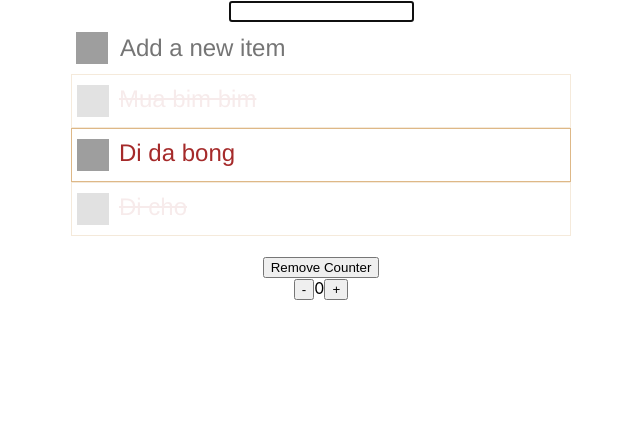
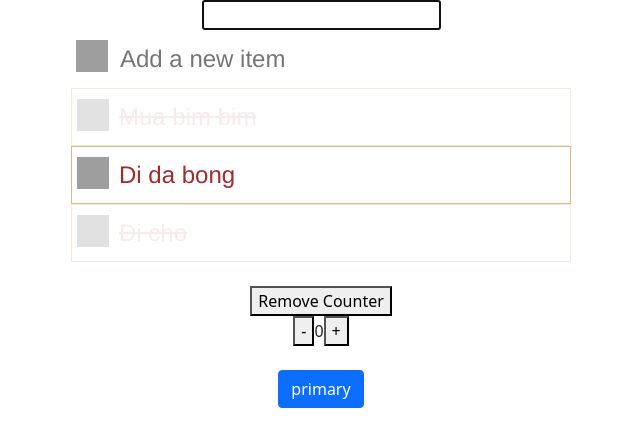
Before and after one commit to tomncoin/hello-reactjs, a React (Create React App) app in the folder todo-list/: page / in a window 1280 px wide. Shown: the top 446 px of the page, without its empty margins (319-959 px from the left). Built offline with nearby package versions, Linux system fonts and the light colour scheme; grey boxes are pictures that could not be loaded.

Commit message:
React + Bootstrap

```diff
--- a/todo-list/package.json
+++ b/todo-list/package.json
@@ -6,9 +6,11 @@
     "@testing-library/jest-dom": "^5.16.1",
     "@testing-library/react": "^11.2.7",
     "@testing-library/user-event": "^12.8.3",
+    "bootstrap": "^5.1.3",
     "react": "^17.0.2",
     "react-dom": "^17.0.2",
     "react-scripts": "4.0.3",
+    "reactstrap": "^9.0.1",
     "web-vitals": "^1.1.2"
   },
   "scripts": {
--- a/todo-list/src/App.js
+++ b/todo-list/src/App.js
@@ -1,6 +1,8 @@
 import logo from './logo.svg';
 import './App.css';
 import React, { Component } from 'react';
+
+import { Button } from 'reactstrap';
 
 import TodoItem from './components/TodoItem';
 import Counter from './components/Counter';
@@ -113,6 +115,9 @@ class App extends Component {
         <br></br>
         <button onClick={()=>this.removeCounter()}>Remove Counter</button>
         { this.state.showCounter && <Counter></Counter>}
+
+        <br></br>
+        <Button color="primary">primary</Button>{' '}
       </div>
     );
   }
--- a/todo-list/src/index.js
+++ b/todo-list/src/index.js
@@ -3,6 +3,7 @@ import ReactDOM from 'react-dom';
 import './index.css';
 import App from './App';
 import reportWebVitals from './reportWebVitals';
+import 'bootstrap/dist/css/bootstrap.min.css';
 
 ReactDOM.render(
   <React.StrictMode>
```
Also changed, not shown: todo-list/src/components/BoostrDemo.js (added), 1 other file (tests, documents, lock files or other folders).
